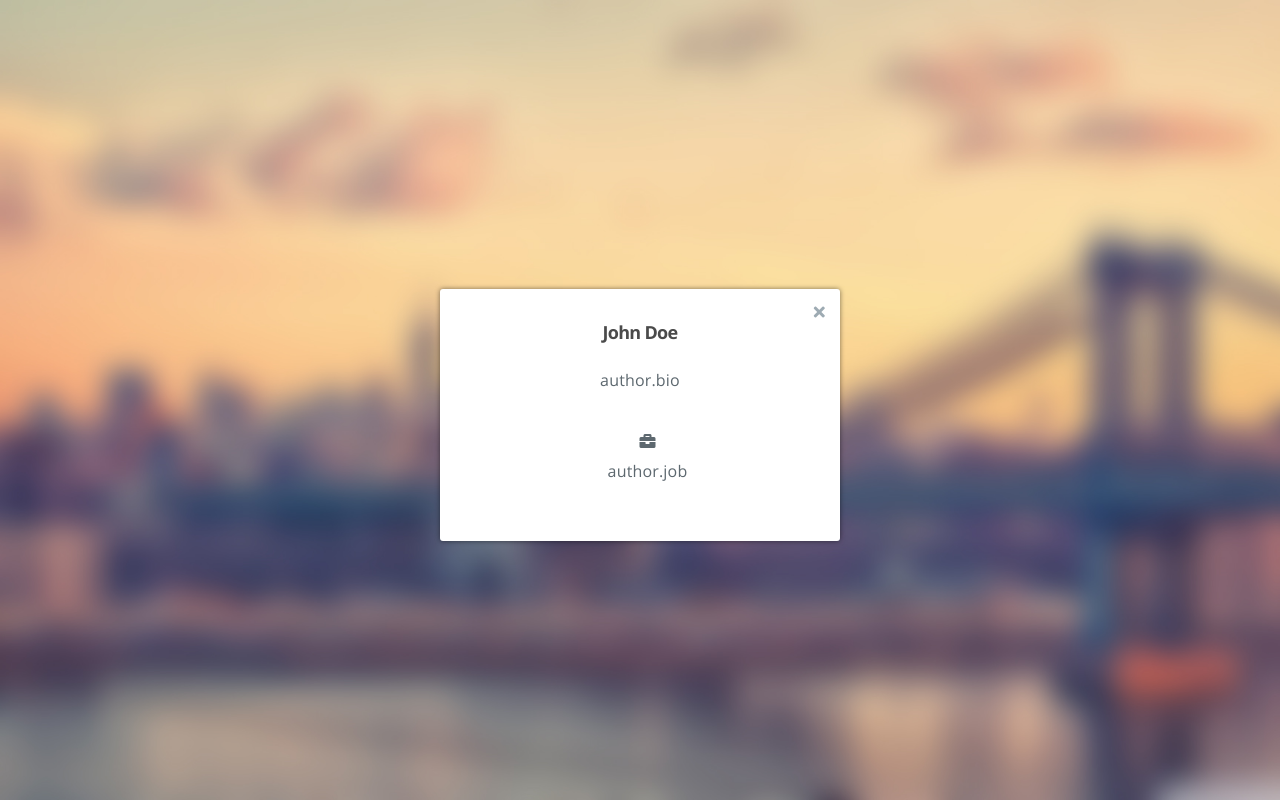
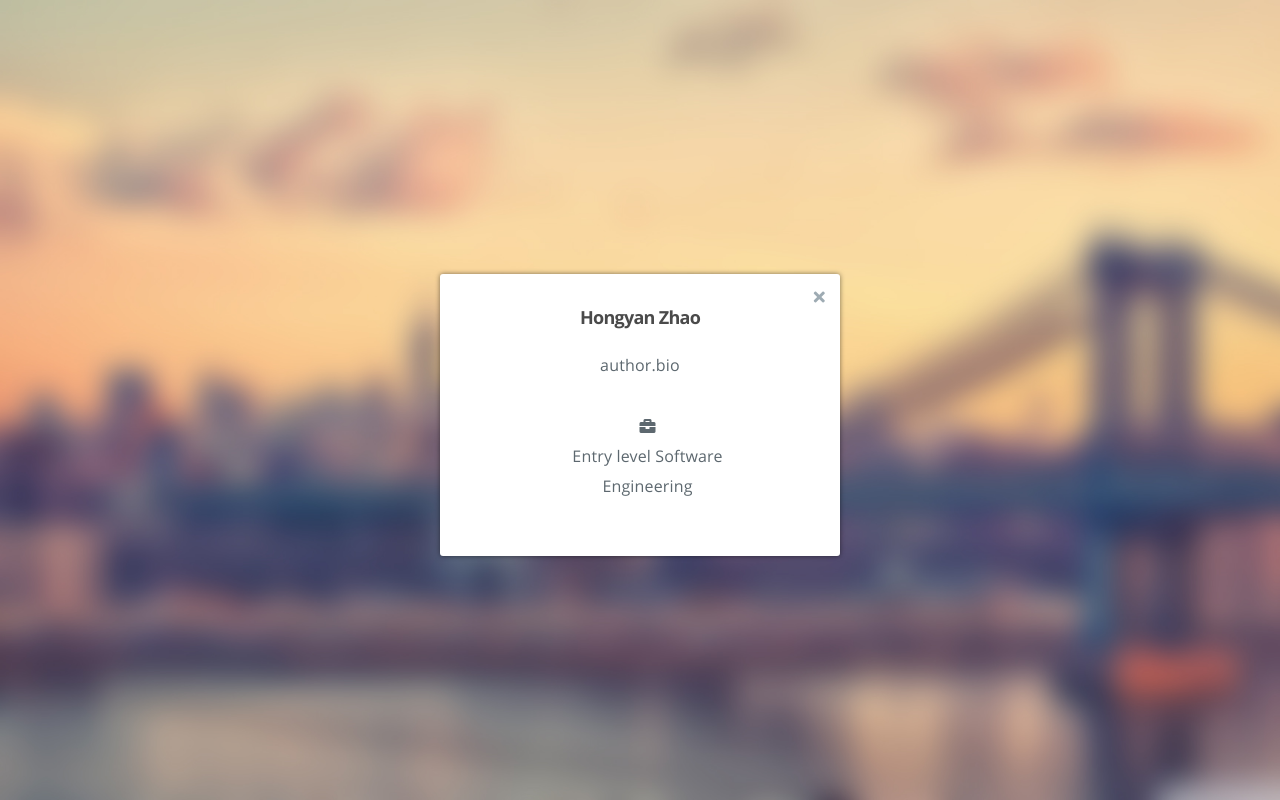
Before and after one commit to Kristy-an/KZhao.github.io, a plain HTML site: page index.html in a window 1280 px wide. Both pictures are taken after a click on the link "About". Drawn offline with Linux system fonts and the light colour scheme.

Commit message:
Site updated: 2023-08-18 12:21:53

```diff
--- a/index.html
+++ b/index.html
@@ -394,7 +394,7 @@
 
                 <footer id="footer" class="main-content-wrap">
     <span class="copyrights">
-        Copyrights &copy; 2023 John Doe. All Rights Reserved.
+        Copyrights &copy; 2023 Hongyan Zhao. All Rights Reserved.
     </span>
 </footer>
 
@@ -410,7 +410,7 @@
             <i class="fa fa-times"></i>
         </div>
 
-            <h4 id="about-card-name">John Doe</h4>
+            <h4 id="about-card-name">Hongyan Zhao</h4>
 
             <div id="about-card-bio"><p>author.bio</p>
 </div>
@@ -419,8 +419,7 @@
             <div id="about-card-job">
                 <i class="fa fa-briefcase"></i>
                 <br/>
-                <p>author.job</p>
-
+                <p>Entry level Software Engineering</p>
             </div>
 
 
```
